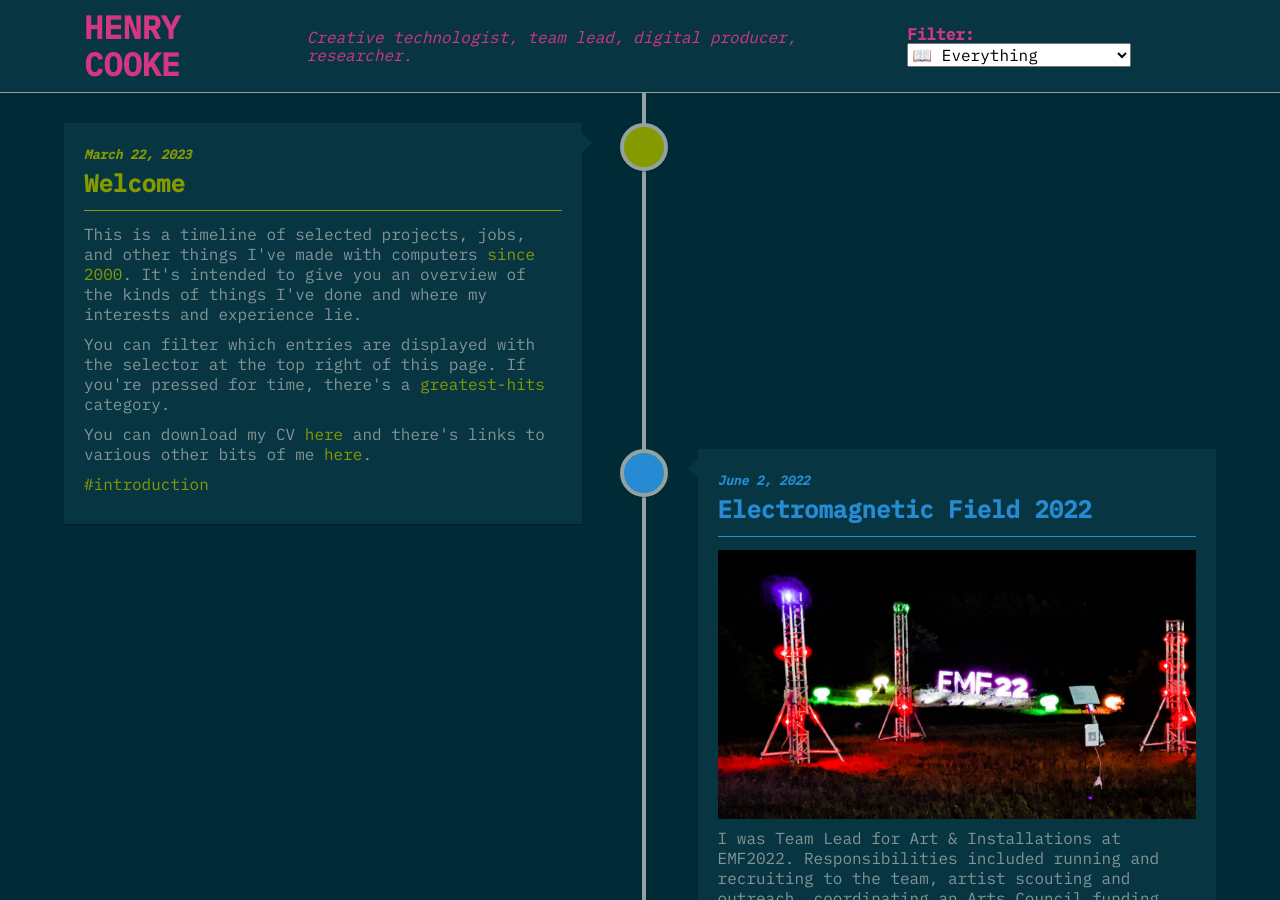
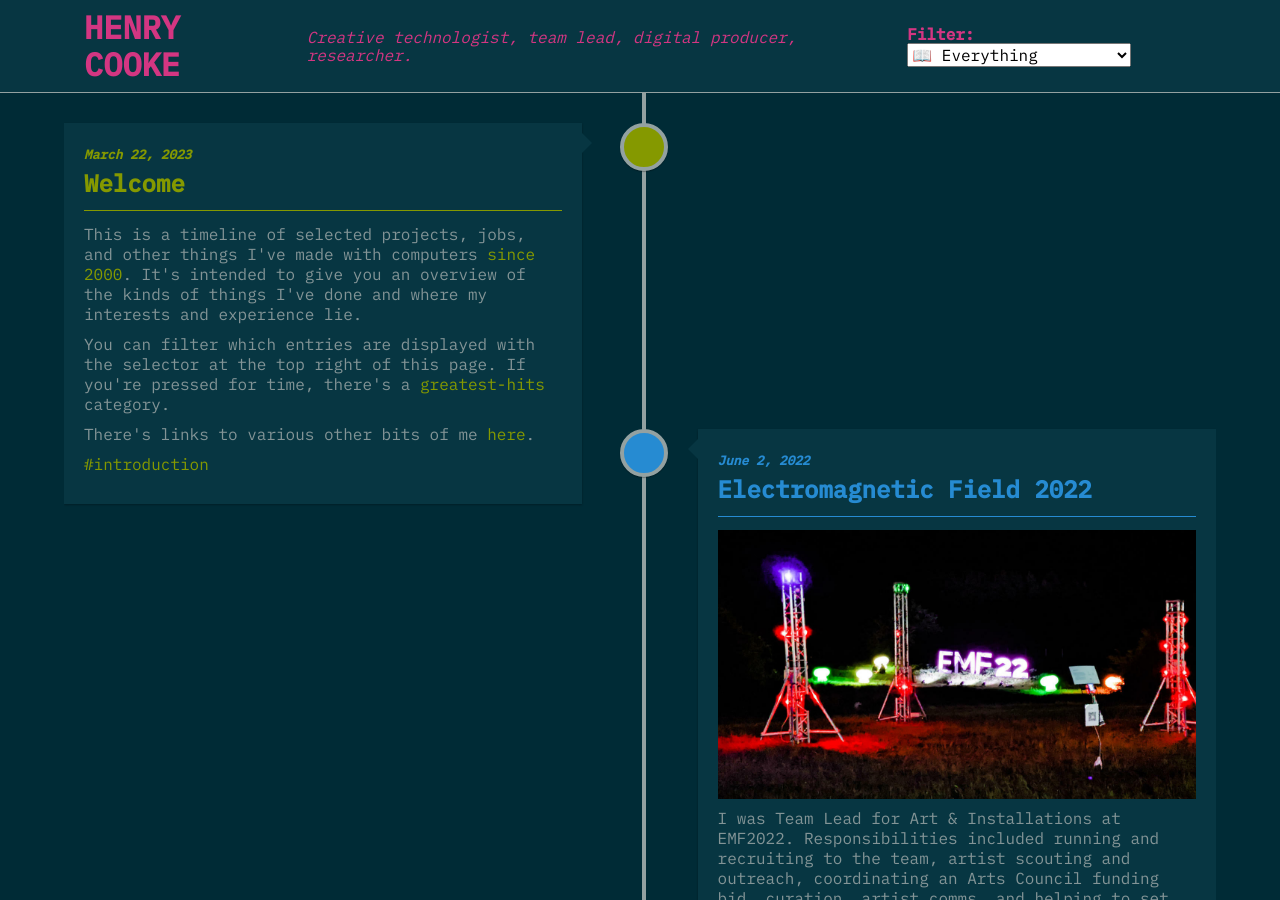
Before and after one commit to prehensile/prehensile.github.io, a Jekyll site: the page timeline/index.html, which Jekyll copies as it is, in a window 1280 px wide and 900 px high. Built offline with Jekyll 4.4.1, drawn with Linux system fonts in a browser that asks for light colours.

Commit message:
update welocme card

```diff
--- a/timeline/index.html
+++ b/timeline/index.html
@@ -179,7 +179,7 @@
             <!--  -->
              <p>This is a timeline of selected projects, jobs, and other things I&#39;ve made with computers <a href="#codemasters">since 2000</a>. It&#39;s intended to give you an overview of the kinds of things I&#39;ve done and where my interests and experience lie.</p>
 <p>You can filter which entries are displayed with the selector at the top right of this page. If you&#39;re pressed for time, there&#39;s a <a href="#greatest-hits">greatest-hits</a> category.</p>
-<p>You can download my CV <a href="/cv">here</a> and there&#39;s links to various other bits of me <a href="/">here</a>.</p>
+<p>There&#39;s links to various other bits of me <a href="/">here</a>.</p>
 
             <ul>
 
```
